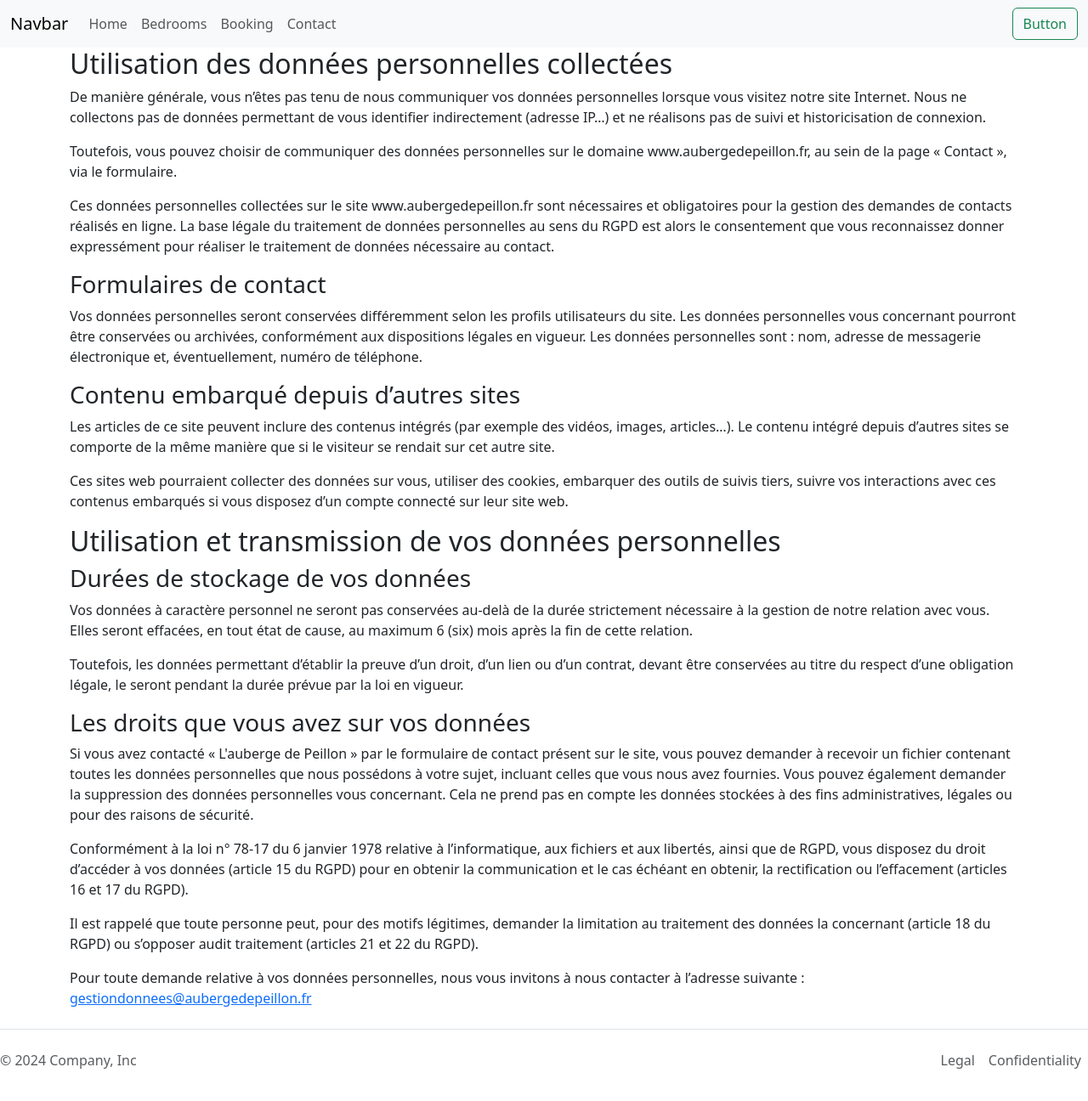
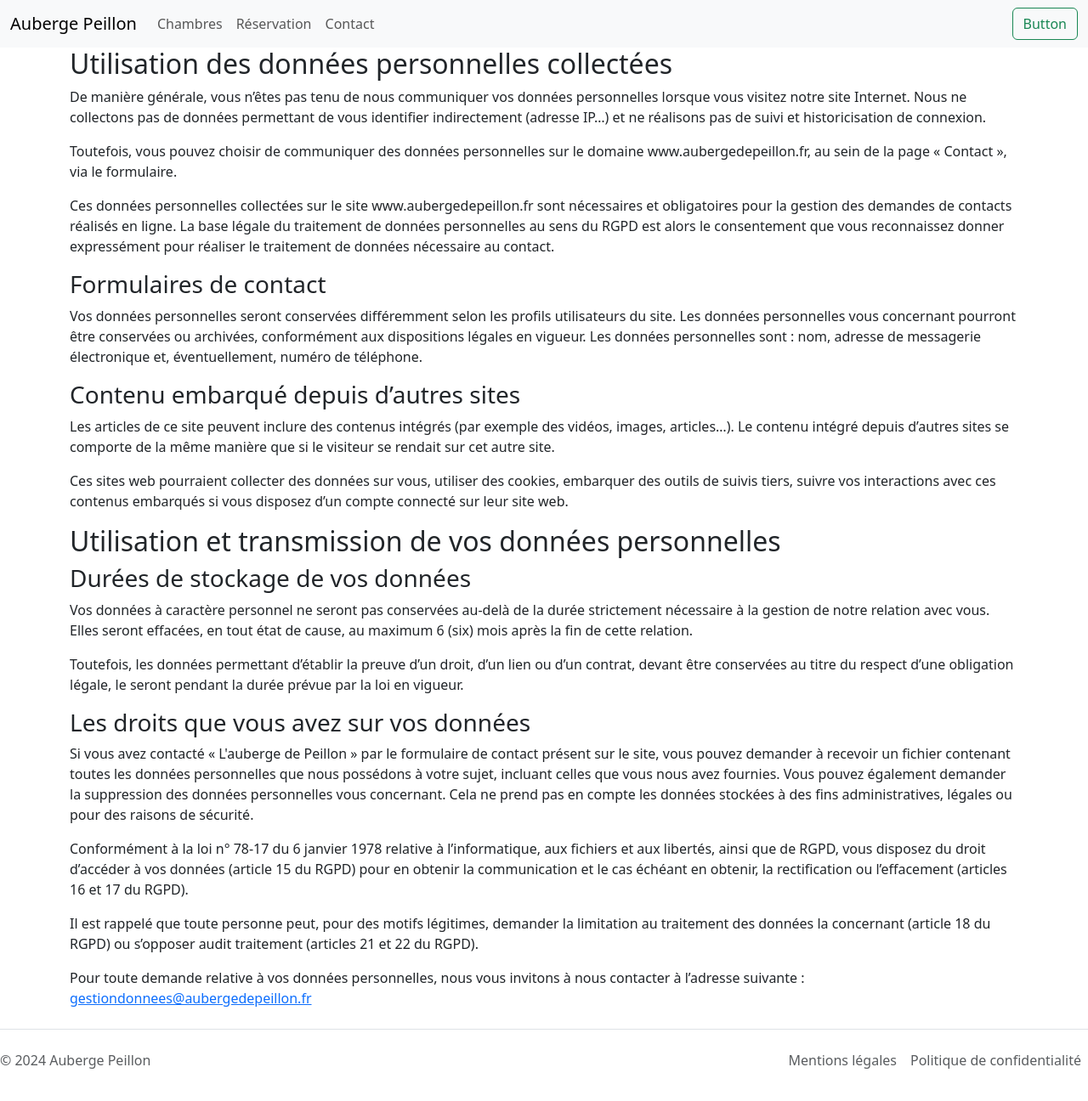
Before and after one commit to HM22-code/static-web-page-inn, a Vue app: page /static-web-page-inn/confidentiality in a window 1280 px wide. Shown: the top 1296 px of the page at 85% size. Built offline with nearby package versions, Linux system fonts and the light colour scheme.

Commit message:
Fix typo

```diff
--- a/src/components/Confidentiality.vue
+++ b/src/components/Confidentiality.vue
@@ -1,6 +1,5 @@
-<template lang="">
+<template>
     <div class="container">
-        <!-- Content here -->
         <section>
 			<h2>Utilisation des données personnelles collectées</h2>
 			<p>De manière générale, vous n’êtes pas tenu de nous
--- a/src/components/FooterBar.vue
+++ b/src/components/FooterBar.vue
@@ -1,14 +1,14 @@
-<template lang="">
+<template>
     <footer class="d-flex flex-wrap justify-content-between align-items-center py-3 my-4 border-top">
-        <p class="col-md-4 mb-0 text-body-secondary">© 2024 Company, Inc</p>
+        <p class="col-md-4 mb-0 text-body-secondary">© 2024 Auberge Peillon</p>
 
         <a href="/" class="col-md-4 d-flex align-items-center justify-content-center mb-3 mb-md-0 me-md-auto link-body-emphasis text-decoration-none">
         <svg class="bi me-2" width="40" height="32"><use xlink:href="#bootstrap"></use></svg>
         </a>
 
         <ul class="nav col-md-4 justify-content-end">
-        <li class="nav-item"><router-link class="nav-link px-2 text-body-secondary" to="/legal">Legal</router-link></li>
-        <li class="nav-item"><router-link class="nav-link px-2 text-body-secondary" to="/confidentiality">Confidentiality</router-link></li>
+        <li class="nav-item"><router-link class="nav-link px-2 text-body-secondary" to="/legal">Mentions légales</router-link></li>
+        <li class="nav-item"><router-link class="nav-link px-2 text-body-secondary" to="/confidentiality">Politique de confidentialité</router-link></li>
         </ul>
     </footer>
 </template>
--- a/src/components/Home.vue
+++ b/src/components/Home.vue
@@ -1,9 +1,8 @@
-<template lang="">
+<template>
     <div class="container">
-        <!-- Content here -->
         <h1>Bienvenue à l'auberge de Peillon</h1>
 		<header>Hôtel 3 étoiles - restaurant gastronomique - bistrot</header>
-		<img src="../assets/auberge.jpg" alt="auberge" id="auberge">
+		<img src="../assets/auberge.jpg" class="img-fluid" alt="auberge">
 		<p>Située dans l'un des plus beaux villages de la Côte d'Azur, l'auberge de Peillon vous reçoit dans son parc de 5 hectares de vergers et d'oliviers.</p>
 		<p>Notre table saura satisfaire les gourmets les plus exigeants. Nous privilégions les saveurs locales et de saison.</p>
 		<p>Vous pourrez profiter de l'espace de remise en forme qui est accessible gratuitement à tous les clients de l'hôtel.</p>
--- a/src/components/Legal.vue
+++ b/src/components/Legal.vue
@@ -1,6 +1,5 @@
-<template lang="">
+<template>
     <div class="container">
-        <!-- Content here -->
         <section>
             <titre>Mentions légales obligatoires</titre>
             <section>
--- a/src/components/NavBar.vue
+++ b/src/components/NavBar.vue
@@ -1,20 +1,17 @@
-<template lang="">
+<template>
     <nav class="navbar navbar-expand-lg bg-body-tertiary">
         <div class="container-fluid">
-            <a class="navbar-brand" href="#">Navbar</a>
+            <router-link class="navbar-brand" to="/">Auberge Peillon</router-link>
             <button class="navbar-toggler" type="button" data-bs-toggle="collapse" data-bs-target="#navbarSupportedContent" aria-controls="navbarSupportedContent" aria-expanded="false" aria-label="Toggle navigation">
             <span class="navbar-toggler-icon"></span>
             </button>
             <div class="collapse navbar-collapse" id="navbarSupportedContent">
                 <ul class="navbar-nav me-auto mb-2 mb-lg-0">
                     <li class="nav-item">
-                        <router-link class="nav-link" to="/">Home</router-link>
+                        <router-link class="nav-link" to="/bedrooms">Chambres</router-link>
                     </li>
                     <li class="nav-item">
-                        <router-link class="nav-link" to="/bedrooms">Bedrooms</router-link>
-                    </li>
-                    <li class="nav-item">
-                        <router-link class="nav-link" to="/booking">Booking</router-link>
+                        <router-link class="nav-link" to="/booking">Réservation</router-link>
                     </li>
                     <li class="nav-item">
                         <router-link class="nav-link" to="/contact">Contact</router-link>
```
